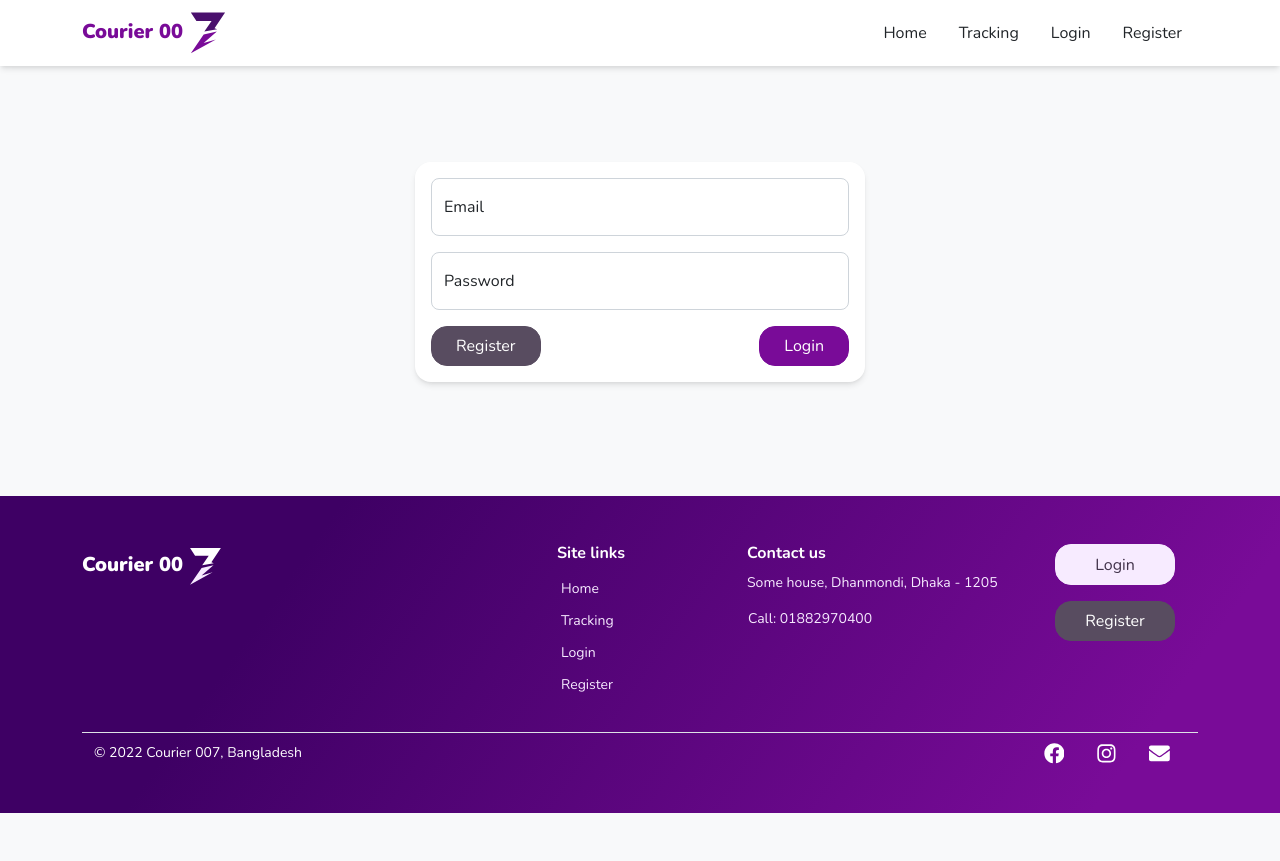
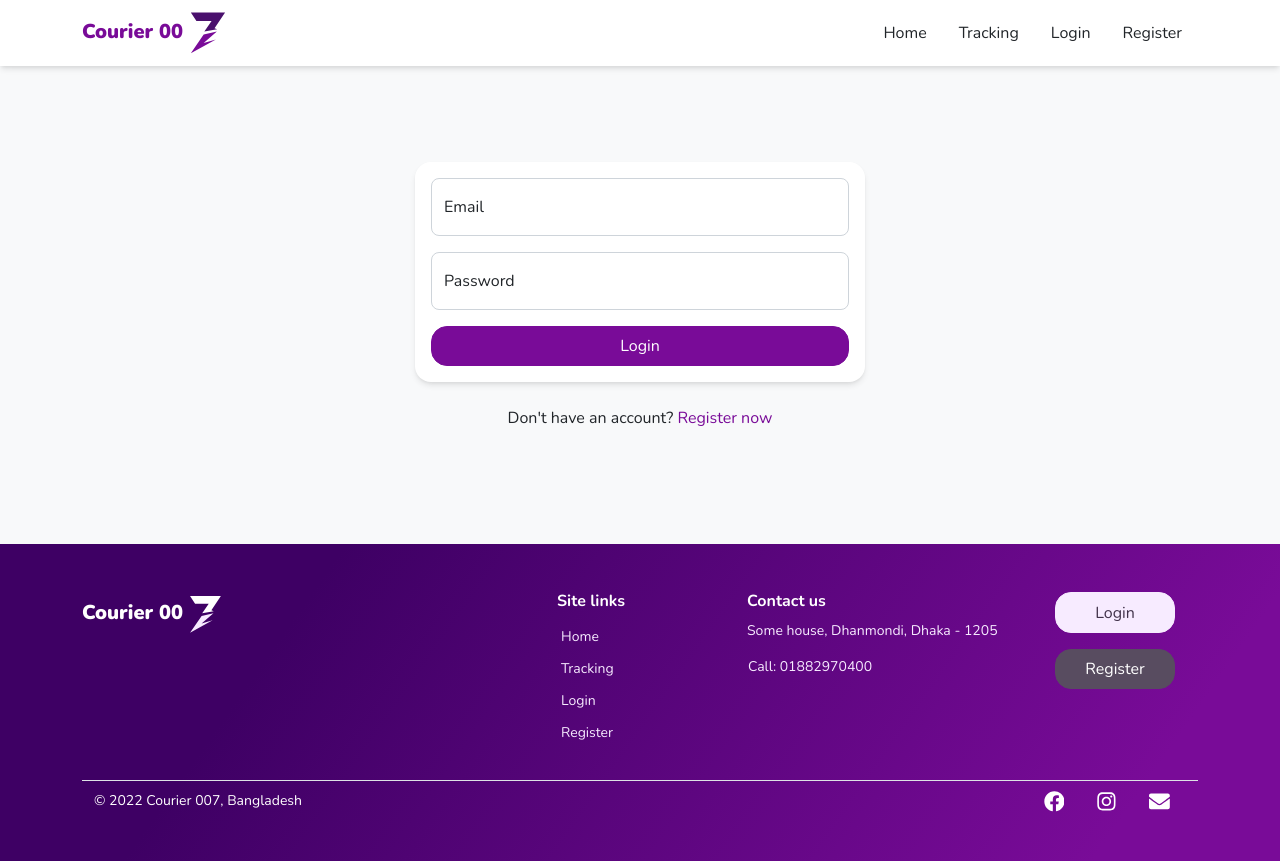
Before and after one commit to sifatulrabbi/courier-seven-webapp, a React (Create React App) app: page /login in a window 1280 px wide. Before the commit the page ends 813 px from the top, so only its background shows below. Built offline with nearby package versions, Linux system fonts and the light colour scheme; no server answers.

Commit message:
Replace register button with a register link

```diff
--- a/src/pages/login.jsx
+++ b/src/pages/login.jsx
@@ -74,13 +74,13 @@ const Login = () => {
             onChange={loginForm.handlePasswordChange}
           />
         </FloatingLabel>
-        <Container fluid className='p-0 d-flex justify-content-between'>
-          <Link to='/register'>
-            <Button variant='secondary'>Register</Button>
-          </Link>
-          <Button type='submit'>Login</Button>
-        </Container>
+        <Button type='submit' className='w-100'>
+          Login
+        </Button>
       </Form>
+      <div className='w-100 text-center mt-4'>
+        Don't have an account? <Link to='/register'>Register now</Link>
+      </div>
     </Container>
   );
 };
```
